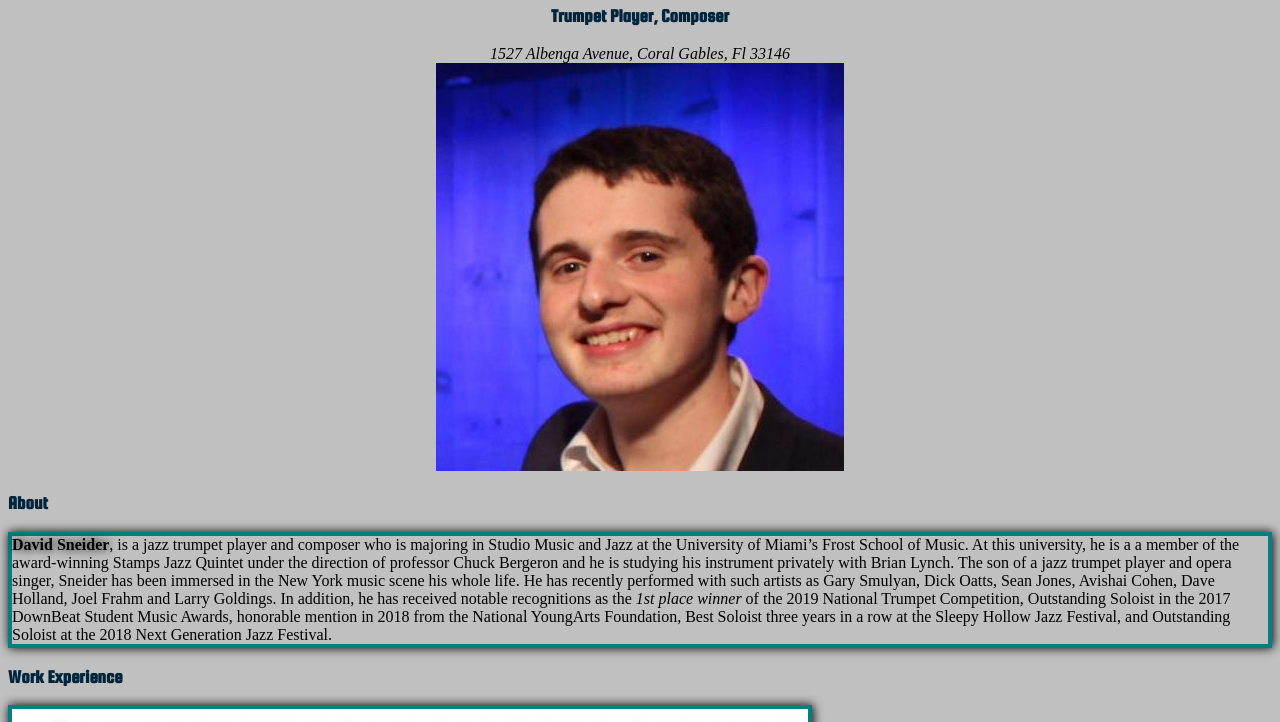
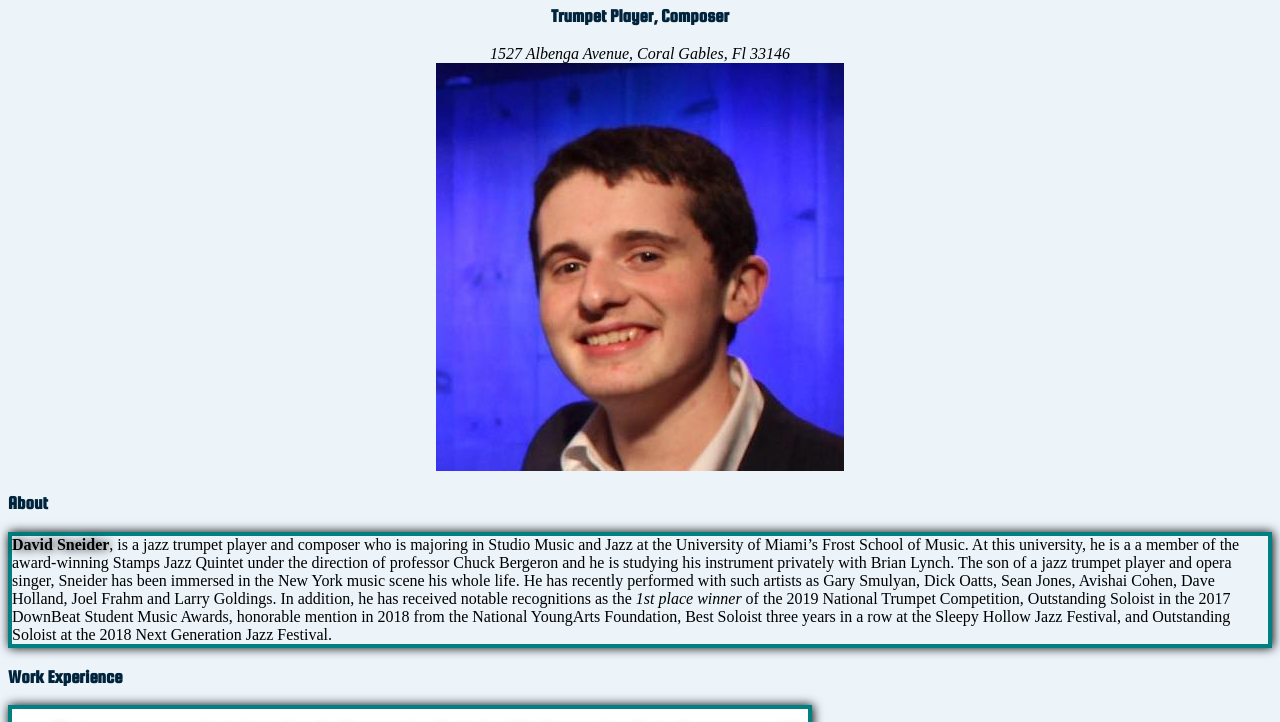
Before and after one commit to dxs1122/dxs1122.github.io, a plain HTML site: page resume/index.html in a window 1280 px wide. Shown: the part 71-793 px from the top of the page. Drawn offline with Linux system fonts and the light colour scheme; files whose address does not match are found by name.

Commit message:
Update styles.css

```diff
--- a/resume/css/styles.css
+++ b/resume/css/styles.css
@@ -8,7 +8,7 @@ a:hover{
 }
 body{
   color: black;
-  background-color: Silver;
+  background-color: #ECF4FA;
 }
 .content-1{
   border:solid 4px teal;
```
